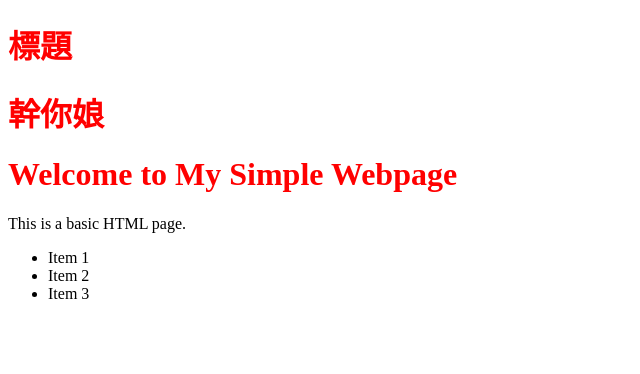
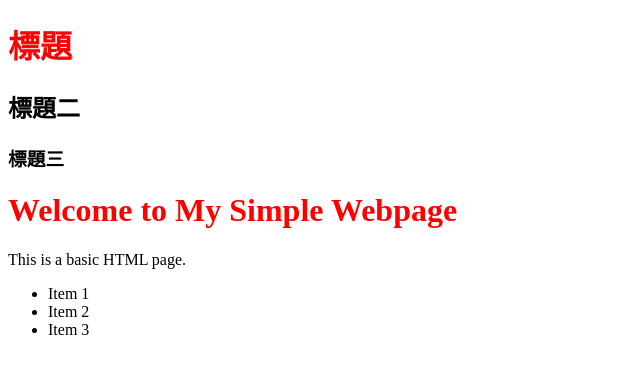
Before and after one commit to lichungtsai611/Github1017, a plain HTML site: page index.html in a window 1280 px wide. Shown: the whole page, without its empty margins (0-640 px from the left). Drawn offline with Linux system fonts and the light colour scheme.

Commit message:
標題二三

```diff
--- a/index.html
+++ b/index.html
@@ -7,7 +7,8 @@
 </head>
 <body>
     <h1>標題</h1>
-    <h1>幹你娘</h1>
+    <h2>標題二</h2>
+    <h3>標題三</h3>
     <h1>Welcome to My Simple Webpage</h1>
     <p>This is a basic HTML page.</p>
     <ul>
```
